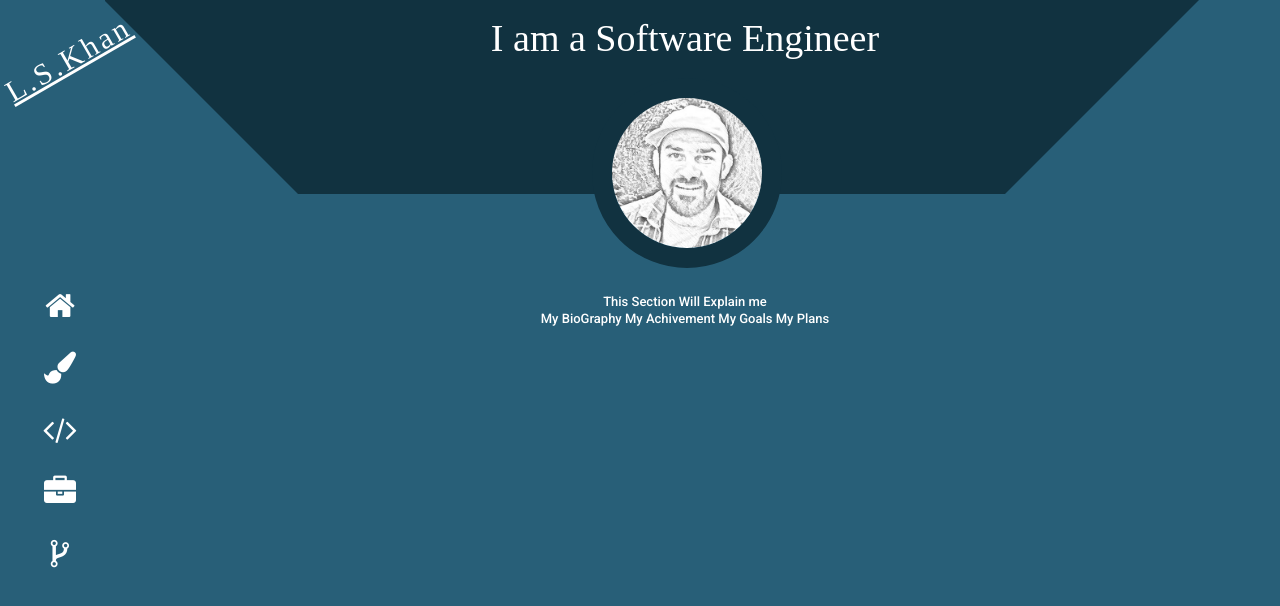
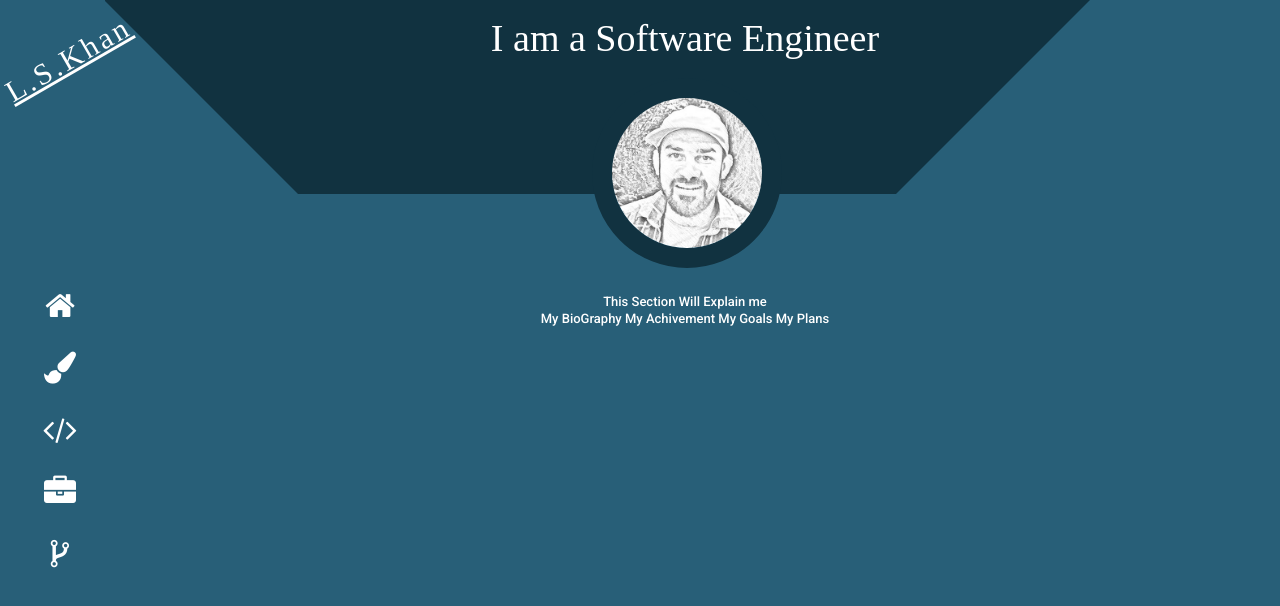
Before and after one commit to LiaqatSaeed/portfolio, a React (Create React App) app: page / in a window 1280 px wide. Shown: the top 606 px of the page. Built offline with nearby package versions, Linux system fonts and the light colour scheme; a web font is replaced by a local one.

Commit message:
UI bugs for all pages fixed

```diff
--- a/src/App.css
+++ b/src/App.css
@@ -208,11 +208,19 @@ a {
   border-right: 130px solid #285f78;
   border-bottom: 130px solid #285f78;
   border-top: 130px solid transparent;
-  right: 0;
+  right: 109px;
   position: absolute;
   top: -66px;
   /* border: solid transparent; */
   z-index: 222;
+}
+span.extra {
+  position: absolute;
+  right: 0;
+  width: 114px;
+  height: 100%;
+  top: 0;
+  background: #285f78;
 }
 .page#p1 .icon {
   transform: translateX(10%);
@@ -237,7 +245,8 @@ section.icon {
 #t2:target #p1 .title .mp-me, #t3:target #p1 .title .mp-me, #t4:target #p1 .title .mp-me, #t5:target #p1 .title .mp-me{
 border:transparent !important;
 }
-#t2:target #p1 .title, #t3:target #p1 .title, #t4:target #p1 .title, #t5:target #p1 .title{
+#t2:target #p1 .title, #t3:target #p1 .title, #t4:target #p1 .title, #t5:target #p1 .title,
+#t2:target #p1 .title .extra, #t3:target #p1 .title .extra, #t4:target #p1 .title .extra, #t5:target #p1 .title .extra{
   background: transparent;
 }
 
--- a/src/App.js
+++ b/src/App.js
@@ -25,6 +25,7 @@ class App extends Component {
                  <section class="icon">
                    <span class="title">
                    <span class="block font-family">I am a Software Engineer</span>
+                   <span class="extra"></span>
                      <div class="mp-me">
                      <img src={logo} alt="" srcset=""/>
                      </div>
```
